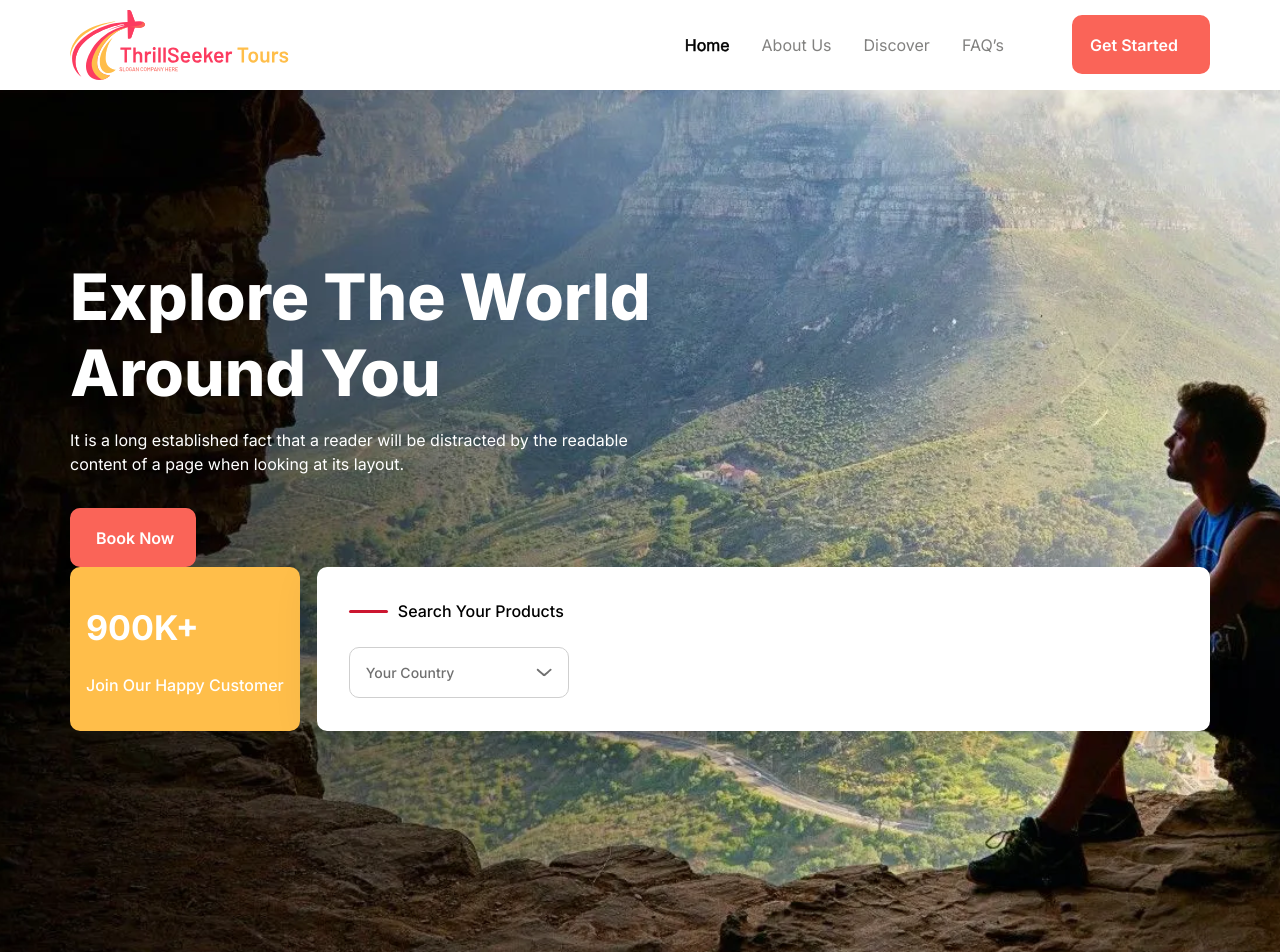
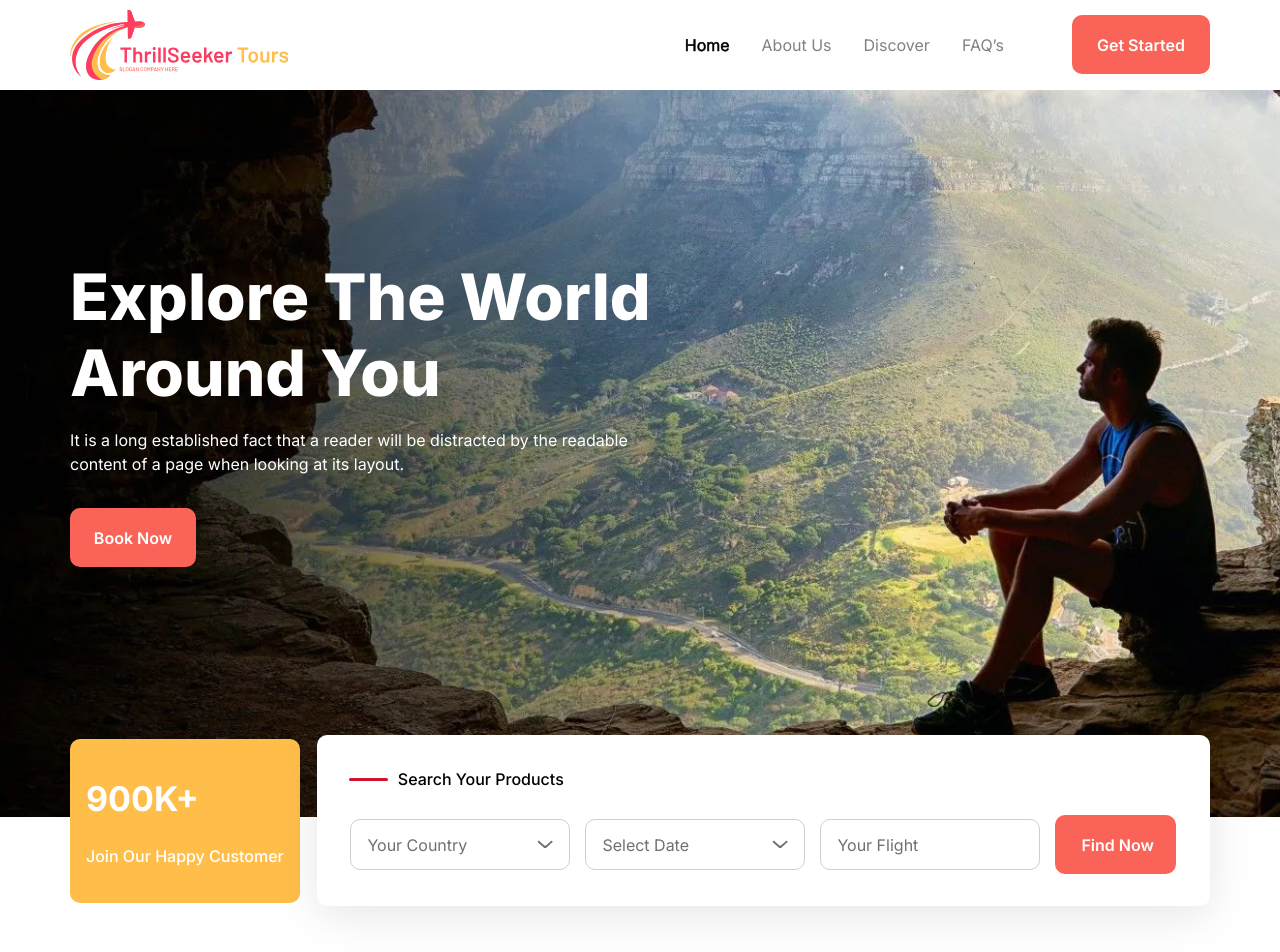
Before and after one commit to mayankpcp7/ThrillSeeker, a React (Create React App) app: page / in a window 1280 px wide. Shown: the top 952 px of the page. Built offline with nearby package versions, Linux system fonts and the light colour scheme.

Commit message:
merge last 2 sec and first 2 sec

```diff
--- a/src/App.css
+++ b/src/App.css
@@ -9,6 +9,19 @@
 /* ---------------------Header----------------------------------- */
 .header_flex_shadow {
   box-shadow: 0px 9.005355834960938px 45.02677536010742px 0px #0000001a;
+}
+/* Hide the default arrow */
+select#countries {
+  -webkit-appearance: none;
+  -moz-appearance: none;
+  appearance: none;
+  background-image: url(./assets/images/svg/SelectIcon.svg);
+  background-position: right 16px center !important;
+}
+select#flight {
+  -webkit-appearance: none;
+  -moz-appearance: none;
+  appearance: none;
 }
 /* ----------------------footer----------------------------------- */
 .footer_link_hov:hover rect {
--- a/src/App.js
+++ b/src/App.js
@@ -2,10 +2,12 @@ import "./App.css";
 import Header from "./components/Header";
 import Faqs from "./components/Faqs";
 import Footer from "./components/Footer";
+import Bestoffers from "./components/Bestoffers";
 function App() {
   return (
     <>
       <Header />
+      <Bestoffers/>
       <Faqs />
       <Footer />
     </>
--- a/src/components/Header.jsx
+++ b/src/components/Header.jsx
@@ -1,20 +1,9 @@
 import React from "react";
+import selecticon from "../assets/images/svg/SelectIcon.svg";
 import Nav from "./Nav";
-import selecticon from "../assets/images/svg/SelectIcon.svg";
 const Header = () => {
- document.addEventListener("DOMContentLoaded", function () {
-    const dropdownButton = document.getElementById("dropdownHoverButton");
-    const dropdownMenu = document.getElementById("dropdownHover");
-
-    dropdownButton.addEventListener("mouseenter", function () {
-        dropdownMenu.classList.remove("hidden");
-    });
-
-    dropdownButton.addEventListener("mouseleave", function () {
-        dropdownMenu.classList.add("hidden");
-    });
-});
   return (
+    <>
       <header className="bg-center pb-[200px] lg:pb-[250px] bg-header bg-cover relative">
         <Nav />
         <main className="max-w-[1164px] mx-auto px-4 md:px-3 mt-[120px]  lg:mt-[169px]">
@@ -22,16 +11,19 @@ const Header = () => {
             Explore The World Around You
           </h1>
           <p className="pt-4 text-start text-white font-inter max-w-[461px] sm:max-w-[550px] lg:max-w-[568px]">
-          It is a long established fact that a reader will be distracted by the
-          readable content of a page when looking at its layout.
+            It is a long established fact that a reader will be distracted by
+            the readable content of a page when looking at its layout.
           </p>
           <button class="rounded-[10px] flex items-center mt-8 font-semibold font-inter h-[59px] w-[126px] overflow-hidden relative group cursor-pointer border-2 text-base border-extralightred bg-extralightred text-extralightred">
             <span class="absolute w-64 h-0 transition-all duration-300 origin-center rotate-45 -translate-x-20 bg-white top-1/2 group-hover:h-64 group-hover:-translate-y-32 ease"></span>
-          <span class="relative text-white text-center px-6 whitespace-nowrap transition duration-300 group-hover:text-extralightred ease">
+            <span class="relative text-white mx-auto whitespace-nowrap transition duration-300 group-hover:text-extralightred ease">
               Book Now
             </span>
           </button>
-        <div className="flex">
+        </main>
+      </header>
+      <div className="max-w-[1164px] mx-auto md:px-3 px-4">
+        <div className="flex flex-col sm:flex-row mt-[-82px] items-center xl:item-start relative z-30">
           <div className="flex bg-yellow flex-col rounded-[10px] w-[235px] h-[164px] justify-center px-4 py-[42px]">
             <h3 className="font-inter font-bold text-white text-[34px]">
               900K+
@@ -40,7 +32,7 @@ const Header = () => {
               Join Our Happy Customer
             </p>
           </div>
-          <div className="flex flex-col bg-white ms-[17px] header_flex_shadow w-full rounded-[10px] p-8">
+          <div className="flex flex-col items-center max-w-[370px] mx-auto sm:max-w-full mt-5 sm:mt-0 lg:items-start bg-white sm:ms-[17px] header_flex_shadow w-full rounded-[10px] p-8">
             <div className="flex items-center">
               <span className="flex h-[3px] w-[39px] rounded-[27px] bg-[#CC1630]"></span>
               <p className="font-inter text-base text-black font-medium ms-[10px]">
@@ -48,67 +40,77 @@ const Header = () => {
               </p>
             </div>
 
-            <div className="flex flex-wrap mt-6">
-              <button
-                id="dropdownHoverButton"
-                data-dropdown-toggle="dropdownHover"
-                data-dropdown-trigger="hover"
-                class="bg-white text-grey font-medium rounded-[10px] border border-solid justify-between font-inter w-[220px] h-[51px] border-[#cfcfcf] text-sm px-4 py-2.5 text-center flex items-center"
-                type="button"
+            <div className="flex sm:flex-row flex-col max-w-[360px] mx-auto sm:max-w-full  gap-[15px] items-center lg:justify-start justify-center flex-wrap mt-6">
+              <select
+                id="countries"
+                class="bg-white border cursor-pointer text-grey bg-no-repeat font-inter border-[#cfcfcf] rounded-[10px] px-4 w-[190px] lg:w-[220px] h-[51px] relative"
               >
+                <option className="font-inter text-grey text-base">
                   Your Country
-               <img src={selecticon} alt="down-arrow" />
+                </option>
+                <option className="font-inter text-grey text-base" value="US">
+                  United States
+                </option>
+                <option className="font-inter text-grey text-base" value="CA">
+                  Canada
+                </option>
+                <option className="font-inter text-grey text-base" value="FR">
+                  France
+                </option>
+                <option className="font-inter text-grey text-base" value="DE">
+                  Germany
+                </option>
+              </select>
+              {/*---------------------select date--------------------------------------------- */}
+              <select
+                id="countries"
+                class="bg-white border cursor-pointer text-grey bg-no-repeat font-inter border-[#cfcfcf] rounded-[10px] px-4 w-[190px] lg:w-[220px] h-[51px] relative"
+              >
+                <option className="font-inter text-grey text-base">
+                  Select Date
+                </option>
+                <option className="font-inter text-grey text-base" value="US">
+                  16/3/24
+                </option>
+                <option className="font-inter text-grey text-base" value="CA">
+                  17/3/24
+                </option>
+                <option className="font-inter text-grey text-base" value="FR">
+                  18/3/24
+                </option>
+                <option className="font-inter text-grey text-base" value="DE">
+                  19/3/24
+                </option>
+              </select>
+              {/* ------------------------select flight------------------------------------------ */}
+              <select
+                id="flight"
+                class="bg-white border cursor-pointer text-grey bg-no-repeat font-inter border-[#cfcfcf] rounded-[10px] px-4 w-[190px] lg:w-[220px] h-[51px] relative"
+              >
+                <option className="font-inter text-grey text-base">
+                  Your Flight
+                </option>
+                <option className="font-inter text-grey text-base" value="US">
+                  Indigo
+                </option>
+                <option className="font-inter text-grey text-base" value="CA">
+                  kingfisher
+                </option>
+                <option className="font-inter text-grey text-base" value="FR">
+                  etihad
+                </option>
+              </select>
+              <button class="rounded-[10px] flex items-center font-semibold font-inter h-[59px] w-[121px] overflow-hidden relative group cursor-pointer border-2 text-base border-extralightred bg-extralightred text-extralightred">
+                <span class="absolute w-64 h-0 transition-all duration-300 origin-center rotate-45 -translate-x-20 bg-white top-1/2 group-hover:h-64 group-hover:-translate-y-32 ease"></span>
+                <span class="relative text-white text-center px-6 whitespace-nowrap transition duration-300 group-hover:text-extralightred ease">
+                  Find Now
+                </span>
               </button>
-
-              {/* ---------------Dropdown menu------------------------------ */}
-              <div
-                id="dropdownHover"
-                class="z-10 hidden bg-white divide-y divide-gray-100 rounded-lg shadow w-44 dark:bg-gray-700"
-              >
-                <ul
-                  class="py-2 text-sm text-gray-700 dark:text-gray-200"
-                  aria-labelledby="dropdownHoverButton"
-                >
-                  <li>
-                    <a
-                      href="#"
-                      class="block px-4 py-2 hover:bg-gray-100 dark:hover:bg-gray-600 dark:hover:text-white"
-                    >
-                      Dashboard
-                    </a>
-                  </li>
-                  <li>
-                    <a
-                      href="#"
-                      class="block px-4 py-2 hover:bg-gray-100 dark:hover:bg-gray-600 dark:hover:text-white"
-                    >
-                      Settings
-                    </a>
-                  </li>
-                  <li>
-                    <a
-                      href="#"
-                      class="block px-4 py-2 hover:bg-gray-100 dark:hover:bg-gray-600 dark:hover:text-white"
-                    >
-                      Earnings
-                    </a>
-                  </li>
-                  <li>
-                    <a
-                      href="#"
-                      class="block px-4 py-2 hover:bg-gray-100 dark:hover:bg-gray-600 dark:hover:text-white"
-                    >
-                      Sign out
-                    </a>
-                  </li>
-                </ul>
             </div>
           </div>
-
         </div>
       </div>
-      </main>
-    </header>
+    </>
   );
 };
 
--- a/src/components/Nav.jsx
+++ b/src/components/Nav.jsx
@@ -21,7 +21,7 @@ const Nav = () => {
           <div className="flex justify-between w-full items-center">
             <div className="flex items-center">
               <img
-                className="relative z-[100] lg:max-w-[220px] cursor-pointer"
+                className="relative z-[100] max-w-[150px] lg:max-w-[220px] cursor-pointer"
                 src={logo}
                 alt="navlogo"
               />
@@ -75,7 +75,7 @@ const Nav = () => {
                 </li>
                 <button class="rounded-[10px] flex items-center   font-semibold font-inter h-[59px] w-[138px] overflow-hidden relative group cursor-pointer border-2 text-base border-extralightred bg-extralightred text-extralightred">
                   <span class="absolute w-64 h-0 transition-all duration-300 origin-center rotate-45 -translate-x-20 bg-white top-1/2 group-hover:h-64 group-hover:-translate-y-32 ease"></span>
-                  <span class="relative text-white text-center px-6 whitespace-nowrap transition duration-300 group-hover:text-extralightred ease">
+                  <span class="relative text-white mx-auto whitespace-nowrap transition duration-300 group-hover:text-extralightred ease">
                     Get Started
                   </span>
                 </button>
@@ -115,7 +115,7 @@ const Nav = () => {
                 </li>
                 <button class="rounded-[10px] flex items-center ms-5 lg:ms-9  font-semibold font-inter h-[59px] w-[126px] lg:w-[138px] overflow-hidden relative group cursor-pointer border-2 text-base border-extralightred bg-extralightred text-extralightred">
                   <span class="absolute w-64 h-0 transition-all duration-300 origin-center rotate-45 -translate-x-20 bg-white top-1/2 group-hover:h-64 group-hover:-translate-y-32 ease"></span>
-                  <span class="relative text-white text-center px-4 whitespace-nowrap transition duration-300 group-hover:text-extralightred ease">
+                  <span class="relative text-white text-center mx-auto whitespace-nowrap transition duration-300 group-hover:text-extralightred ease">
                     Get Started
                   </span>
                 </button>
```
Also changed, not shown: src/components/Bestoffers.jsx (added, +11 -0 lines), firebase.json (added), 20 other files (tests, documents, lock files or other folders). Lines whose indentation alone changed are shown as unchanged.
